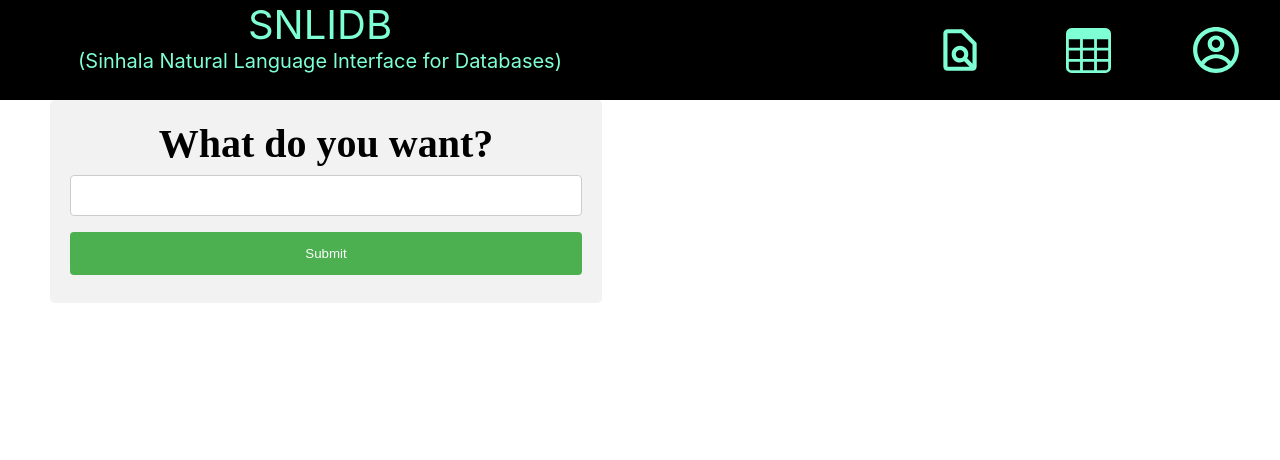
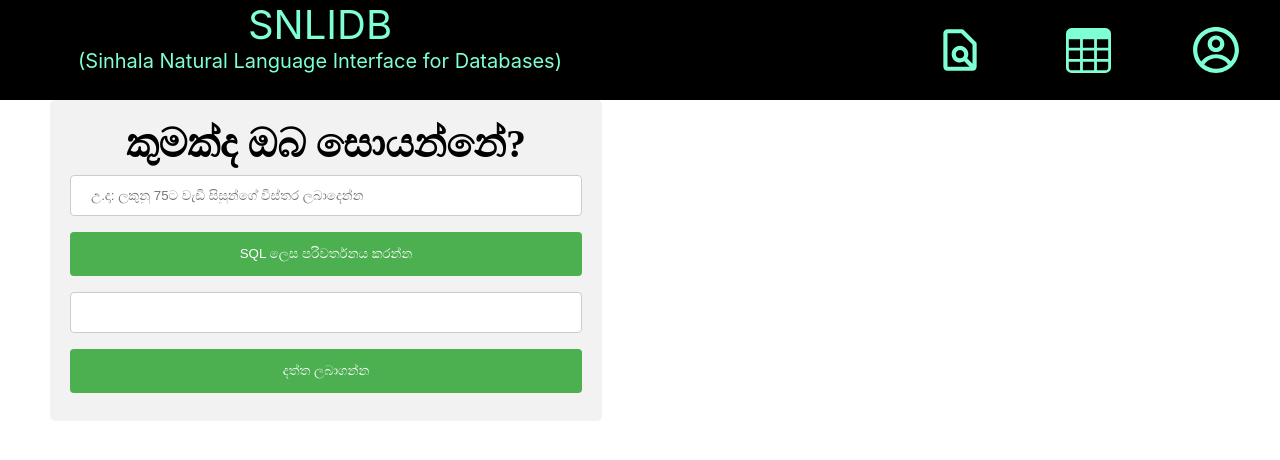
Before and after one commit to MahdiRe/snlidb_v2-ui, a React (Create React App) app: page / in a window 1280 px wide. Shown: the top 460 px of the page. Built offline with nearby package versions, Linux system fonts and the light colour scheme.

Commit message:
generate SQL

```diff
--- a/src/find-form/FindForm.js
+++ b/src/find-form/FindForm.js
@@ -5,20 +5,42 @@ import axios from 'axios';
 class FindForm extends Component {
     constructor() {
         super();
-        this.state = { value: '' };
-        this.handleChange = this.handleChange.bind(this);
-        this.handleSubmit = this.handleSubmit.bind(this);
+        this.state = { query: '', sql_result: '' };
+        this.handleQueryChange = this.handleQueryChange.bind(this);
+        this.handleSqlResultChange = this.handleSqlResultChange.bind(this);
+        this.generateSql = this.generateSql.bind(this);
+        this.executeSql = this.executeSql.bind(this);
     }
 
-    handleChange(event) {
-        this.setState({ value: event.target.value });
+    handleQueryChange(event) {
+        this.setState({ query: event.target.value });
     }
 
-    handleSubmit(event) {
+    handleSqlResultChange(event) {
+        this.setState({ sql_result: event.target.value });
+    }
+
+    generateSql(event) {
         event.preventDefault();
-        console.log(this.state.value)
-        let jsonObj = { query: this.state.value};
+        console.log(this.state.query)
+        let jsonObj = { query: this.state.query};
         axios.post('http://localhost:5000/query', jsonObj)
+        .then(response => {
+            // this.setState({ articleId: response.data.id })
+            console.log(response);
+            this.setState({ sql_result: response.data})
+        })
+        .catch(error => {
+            // this.setState({ errorMessage: error.message });
+            console.error('There was an error!', error);
+        });
+    }
+
+    executeSql(event) {
+        event.preventDefault();
+        console.log(this.state.sql_result)
+        let jsonObj = { sql: this.state.sql_result};
+        axios.post('http://localhost:5000/execute', jsonObj)
         .then(response => {
             // this.setState({ articleId: response.data.id })
             console.log(response);
@@ -32,11 +54,15 @@ class FindForm extends Component {
     render() {
         return (
             <div className="formDiv">
-                <form onSubmit={this.handleSubmit}>
-                    <label className="label">What do you want?</label>
-                    <input type="text" value={this.state.value} onChange={this.handleChange} />
-
-                    <input type="submit" value="Submit" />
+                {/* <form onSubmit={this.handleSubmit}> */}
+                <form>
+                    <label className="label">කුමක්ද ඔබ සොයන්නේ?</label>
+                    <input type="text" value={this.state.query} onChange={this.handleQueryChange}
+                        placeholder='උ.දා: ලකුනු 75ට වැඩි සිසුන්ගේ විස්තර ලබාදෙන්න'/>
+                    <input type="submit" value="SQL ලෙස පරිවර්තනය කරන්න" onClick={this.generateSql} />
+                    <br></br>
+                    <input type="text" value={this.state.sql_result} onChange={this.handleSqlResultChange} />
+                    <input type="submit" value="දත්ත ලබාගන්න" onClick={this.executeSql} />
                 </form>
             </div>
 
```
